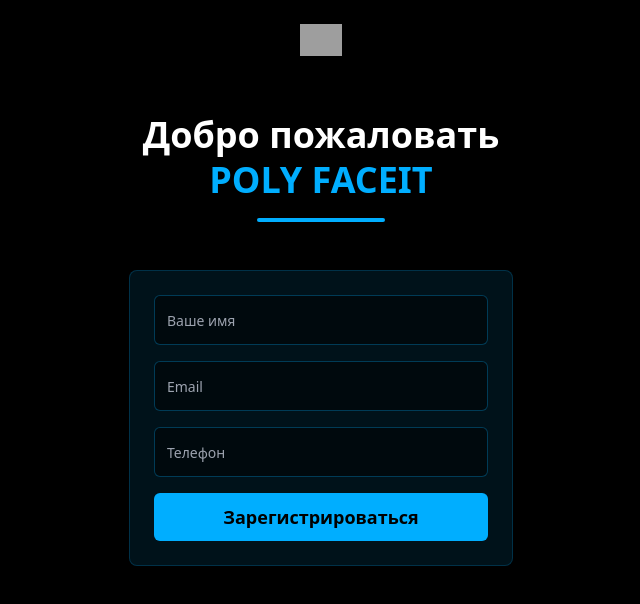
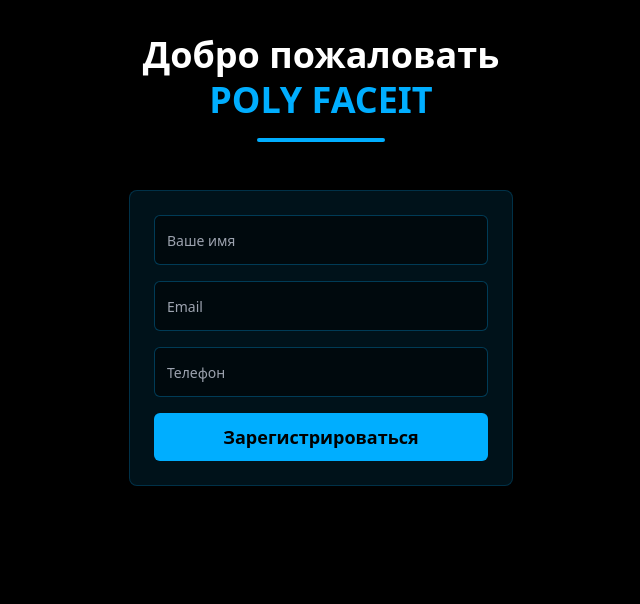
Before and after one commit to pr-poehali-dev/poly-faceit-project, a React (Vite) app: page / in a window 1280 px wide. Shown: the top 604 px of the page, without its empty margins (319-959 px from the left). Built offline with nearby package versions, Linux system fonts and the light colour scheme; grey boxes are pictures that could not be loaded.

Commit message:
Удаление логотипа

```diff
--- a/src/pages/Index.tsx
+++ b/src/pages/Index.tsx
@@ -40,14 +40,7 @@ const Index = () => {
 
   return (
     <div className="min-h-screen bg-black text-white">
-      {/* Mobile Header */}
-      <header className="px-4 py-6 flex justify-center">
-        <img
-          src="https://cdn.poehali.dev/files/770c0483-d28e-4bd3-be81-de1ee9a24643.png"
-          alt="Logo"
-          className="h-8 w-auto"
-        />
-      </header>
+
 
       {/* Mobile Content */}
       <div className="px-4 py-8">
```
